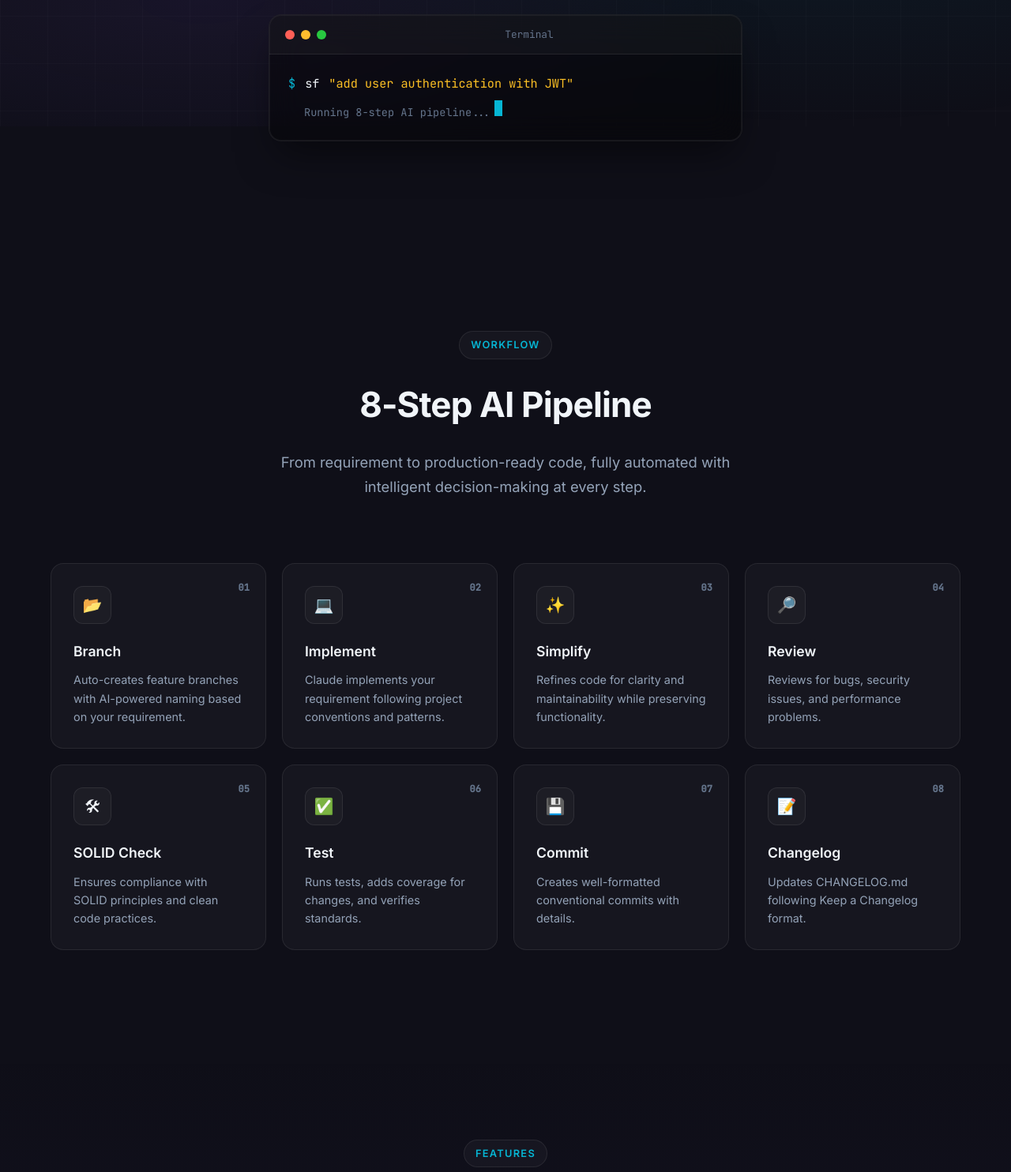
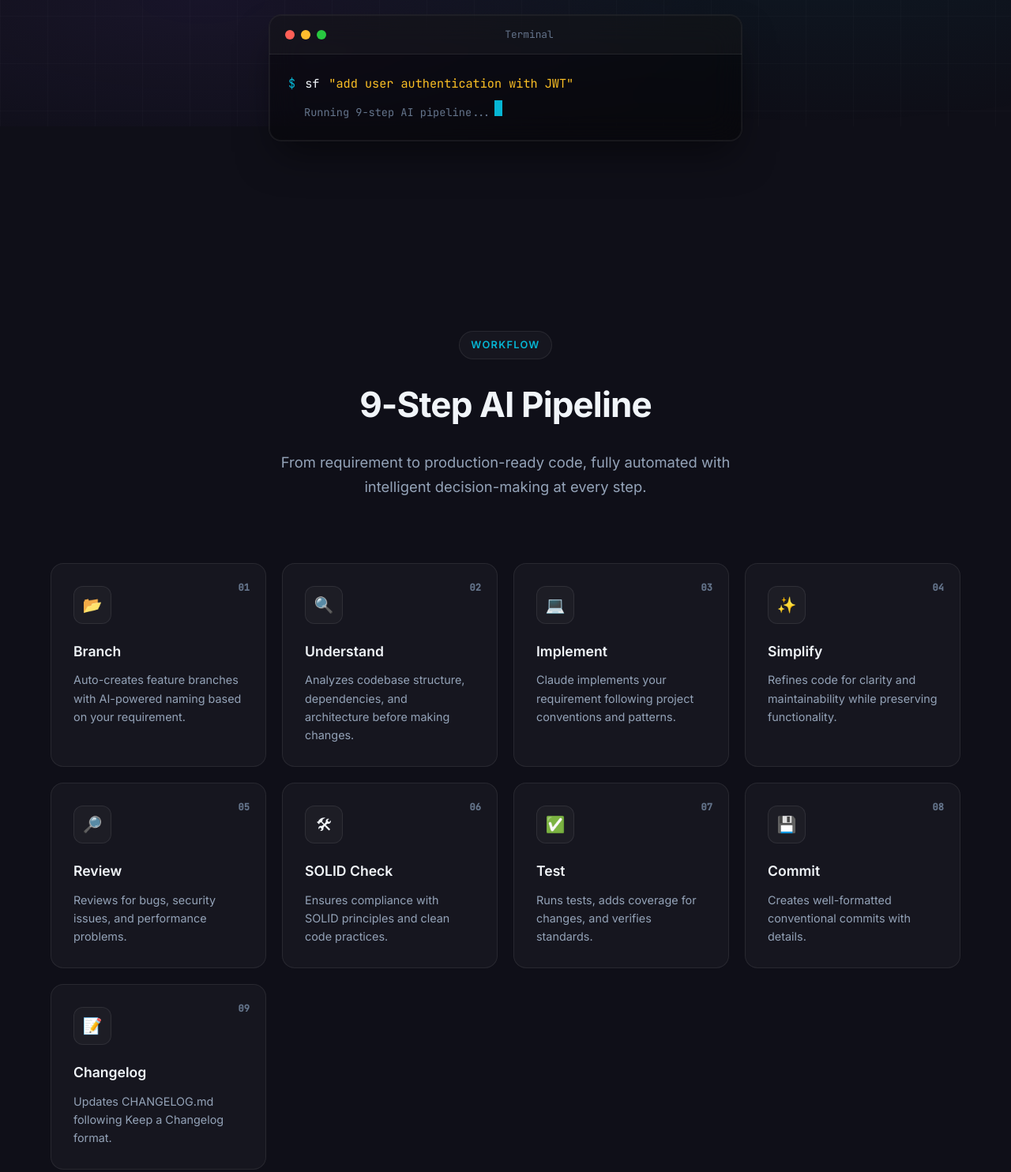
Before and after one commit to muthuspark/software-engineer, a website: page docs/index.html in a window 1280 px wide. Shown: the part 640-2124 px from the top of the page at 79% size. Drawn offline with Linux system fonts and the light colour scheme.

Commit message:
chore: bump version to 0.1.15 and update website
Update website to reflect the new 9-step pipeline with the Understand
Codebase step. This keeps documentation in sync with the actual
pipeline implementation.

- Bump version from 0.1.14 to 0.1.15
- Update pipeline section to show 9 steps
- Add Understand step (02) between Branch and Implement
- Renumber subsequent steps accordingly

```diff
--- a/docs/index.html
+++ b/docs/index.html
@@ -823,7 +823,7 @@
             <span class="terminal-string">"add user authentication with JWT"</span>
           </div>
           <div class="terminal-output">
-            Running 8-step AI pipeline...<span class="cursor"></span>
+            Running 9-step AI pipeline...<span class="cursor"></span>
           </div>
         </div>
       </div>
@@ -834,7 +834,7 @@
     <div class="container">
       <div class="section-header">
         <span class="section-label">Workflow</span>
-        <h2>8-Step AI Pipeline</h2>
+        <h2>9-Step AI Pipeline</h2>
         <p>From requirement to production-ready code, fully automated with intelligent decision-making at every step.</p>
       </div>
       <div class="pipeline">
@@ -846,42 +846,48 @@
         </div>
         <div class="step">
           <span class="step-number">02</span>
+          <div class="step-icon">&#128269;</div>
+          <h3>Understand</h3>
+          <p>Analyzes codebase structure, dependencies, and architecture before making changes.</p>
+        </div>
+        <div class="step">
+          <span class="step-number">03</span>
           <div class="step-icon">&#128187;</div>
           <h3>Implement</h3>
           <p>Claude implements your requirement following project conventions and patterns.</p>
         </div>
         <div class="step">
-          <span class="step-number">03</span>
+          <span class="step-number">04</span>
           <div class="step-icon">&#10024;</div>
           <h3>Simplify</h3>
           <p>Refines code for clarity and maintainability while preserving functionality.</p>
         </div>
         <div class="step">
-          <span class="step-number">04</span>
+          <span class="step-number">05</span>
           <div class="step-icon">&#128270;</div>
           <h3>Review</h3>
           <p>Reviews for bugs, security issues, and performance problems.</p>
         </div>
         <div class="step">
-          <span class="step-number">05</span>
+          <span class="step-number">06</span>
           <div class="step-icon">&#128736;</div>
           <h3>SOLID Check</h3>
           <p>Ensures compliance with SOLID principles and clean code practices.</p>
         </div>
         <div class="step">
-          <span class="step-number">06</span>
+          <span class="step-number">07</span>
           <div class="step-icon">&#9989;</div>
           <h3>Test</h3>
           <p>Runs tests, adds coverage for changes, and verifies standards.</p>
         </div>
         <div class="step">
-          <span class="step-number">07</span>
+          <span class="step-number">08</span>
           <div class="step-icon">&#128190;</div>
           <h3>Commit</h3>
           <p>Creates well-formatted conventional commits with details.</p>
         </div>
         <div class="step">
-          <span class="step-number">08</span>
+          <span class="step-number">09</span>
           <div class="step-icon">&#128221;</div>
           <h3>Changelog</h3>
           <p>Updates CHANGELOG.md following Keep a Changelog format.</p>
--- a/package.json
+++ b/package.json
@@ -1,6 +1,6 @@
 {
   "name": "software-engineer",
-  "version": "0.1.14",
+  "version": "0.1.15",
   "description": "CLI that automates the full dev workflow with Claude AI - implement, review, test, and commit code with a single command",
   "type": "module",
   "main": "dist/index.js",
```
